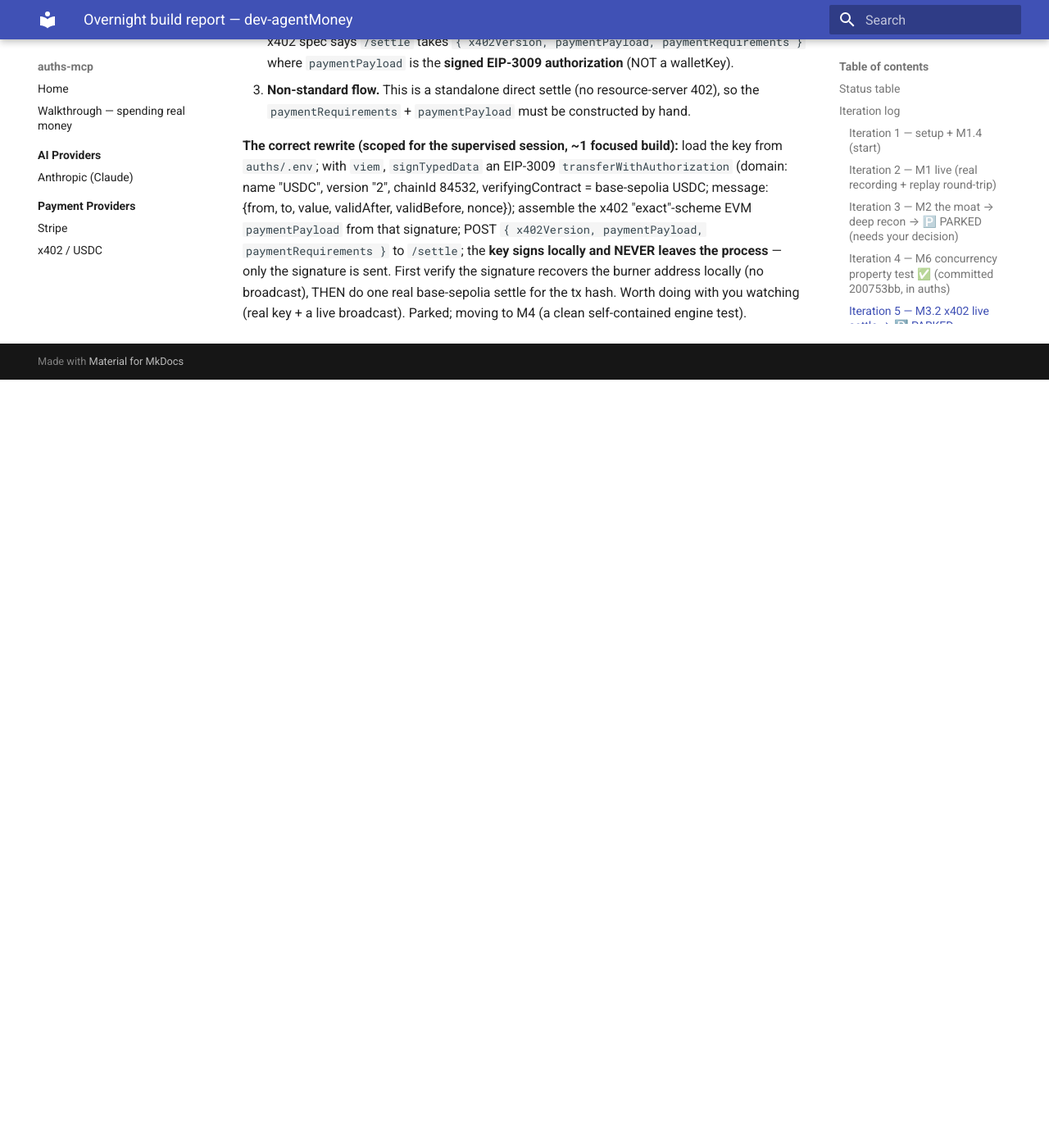
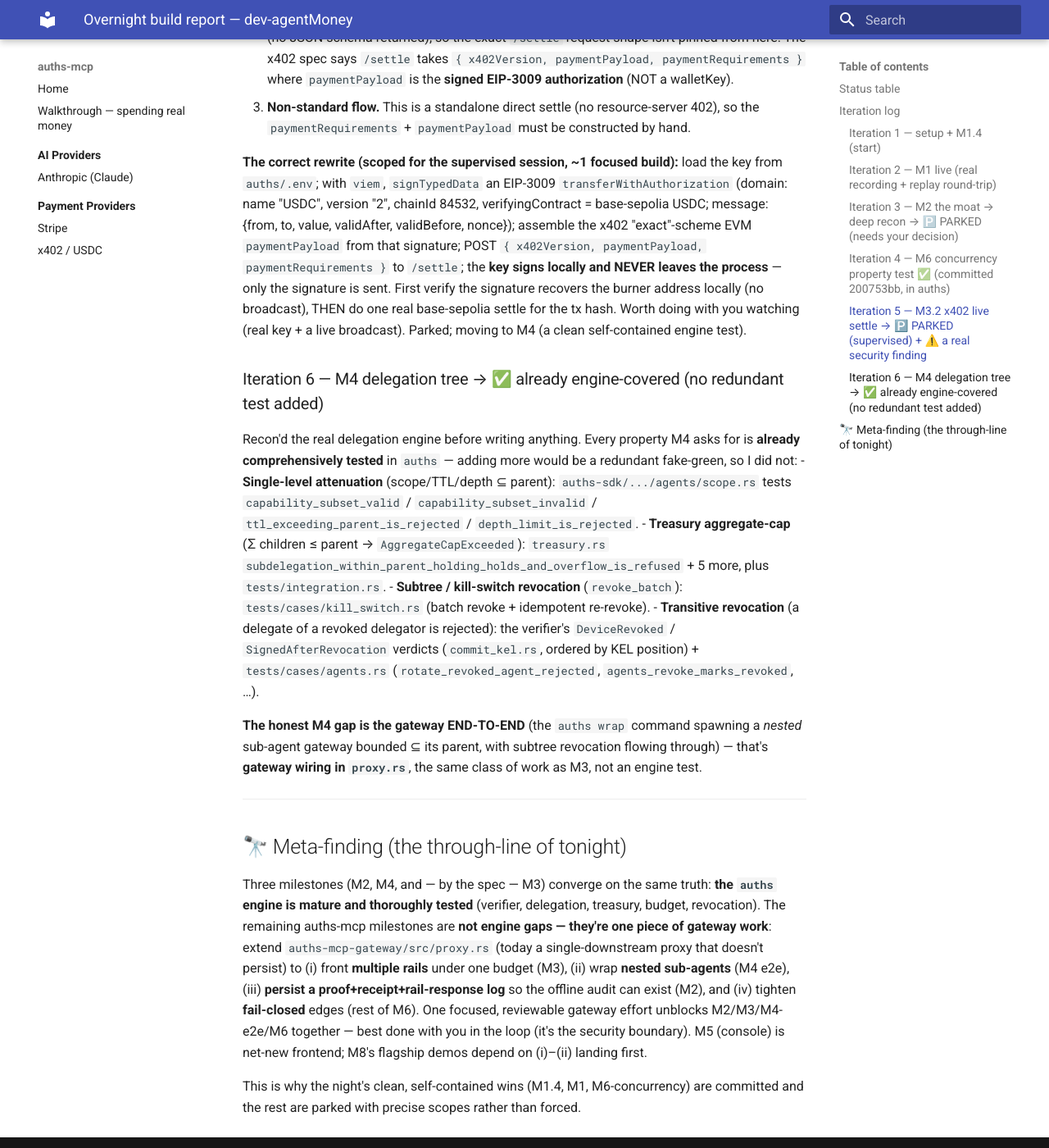
Before and after one commit to auths-dev/auths-mcp, an MkDocs documentation site: the page built from docs/plans/overnight-report.md, in a window 1280 px wide and 1400 px high, scrolled down 3999 px. Shown: the whole window at 82% size. Built offline with MkDocs 1.6.1 and Material for MkDocs 9.7.7, drawn with Linux system fonts in a browser that asks for light colours; before the commit the page ends 4462 px from its top, so only the background shows below that; some of the changed text lies outside the part shown.

Commit message:
M4: engine-covered (no redundant test) + meta-finding — remaining milestones are one gateway effort
M4's delegation-tree properties are already comprehensively tested in auths (scope attenuation,
treasury aggregate-cap, revoke_batch subtree/kill-switch, transitive DeviceRevoked/
SignedAfterRevocation) — adding a test would be a redundant fake-green, so none added. The honest
M4 gap is the gateway end-to-end (nested sub-agent wrapping). Meta-finding: M2/M3/M4-e2e/rest-of-M6
all converge on ONE piece of gateway work (extend proxy.rs: multi-rail, nested sub-agents,
persisted proof log, fail-closed) — the engine underneath is mature. Documented in overnight-report.md.

```diff
--- a/docs/plans/overnight-report.md
+++ b/docs/plans/overnight-report.md
@@ -17,7 +17,7 @@
 | M2 the moat | 🅿️ **PARKED — needs your decision** | — | **YES — read Iteration 3 finding** |
 | M3 cross-rail (hermetic) | ⏳ queued | — | — |
 | M3.2 x402 EIP-3009 + real settle | 🅿️ **PARKED — supervised** | — | **YES — ⚠️ key-leak finding** |
-| M4 delegation tree | ⏳ queued | — | — |
+| M4 delegation tree | ✅ engine-covered (gateway e2e pending) | high | no |
 | M6 hardening | 🟡 partial — concurrency ✅ | high | no |
 | M5 console scaffold | ⏳ queued | — | — |
 | M8 demos | ⏳ queued | — | — |
@@ -147,3 +147,41 @@
 First verify the signature recovers the burner address locally (no broadcast), THEN do one real
 base-sepolia settle for the tx hash. Worth doing with you watching (real key + a live broadcast).
 Parked; moving to M4 (a clean self-contained engine test).
+
+### Iteration 6 — M4 delegation tree → ✅ already engine-covered (no redundant test added)
+
+Recon'd the real delegation engine before writing anything. Every property M4 asks for is
+**already comprehensively tested** in `auths` — adding more would be a redundant fake-green, so I
+did not:
+- **Single-level attenuation** (scope/TTL/depth ⊆ parent): `auths-sdk/.../agents/scope.rs` tests
+  `capability_subset_valid` / `capability_subset_invalid` / `ttl_exceeding_parent_is_rejected` /
+  `depth_limit_is_rejected`.
+- **Treasury aggregate-cap** (Σ children ≤ parent → `AggregateCapExceeded`): `treasury.rs`
+  `subdelegation_within_parent_holding_holds_and_overflow_is_refused` + 5 more, plus
+  `tests/integration.rs`.
+- **Subtree / kill-switch revocation** (`revoke_batch`): `tests/cases/kill_switch.rs` (batch revoke
+  + idempotent re-revoke).
+- **Transitive revocation** (a delegate of a revoked delegator is rejected): the verifier's
+  `DeviceRevoked` / `SignedAfterRevocation` verdicts (`commit_kel.rs`, ordered by KEL position) +
+  `tests/cases/agents.rs` (`rotate_revoked_agent_rejected`, `agents_revoke_marks_revoked`, …).
+
+**The honest M4 gap is the gateway END-TO-END** (the `auths wrap` command spawning a *nested*
+sub-agent gateway bounded ⊆ its parent, with subtree revocation flowing through) — that's
+**gateway wiring in `proxy.rs`**, the same class of work as M3, not an engine test.
+
+---
+
+## 🔭 Meta-finding (the through-line of tonight)
+
+Three milestones (M2, M4, and — by the spec — M3) converge on the same truth: **the `auths`
+engine is mature and thoroughly tested** (verifier, delegation, treasury, budget, revocation).
+The remaining auths-mcp milestones are **not engine gaps — they're one piece of gateway work**:
+extend `auths-mcp-gateway/src/proxy.rs` (today a single-downstream proxy that doesn't persist) to
+(i) front **multiple rails** under one budget (M3), (ii) wrap **nested sub-agents** (M4 e2e),
+(iii) **persist a proof+receipt+rail-response log** so the offline audit can exist (M2), and
+(iv) tighten **fail-closed** edges (rest of M6). One focused, reviewable gateway effort unblocks
+M2/M3/M4-e2e/M6 together — best done with you in the loop (it's the security boundary). M5
+(console) is net-new frontend; M8's flagship demos depend on (i)–(ii) landing first.
+
+This is why the night's clean, self-contained wins (M1.4, M1, M6-concurrency) are committed and
+the rest are parked with precise scopes rather than forced.
```
